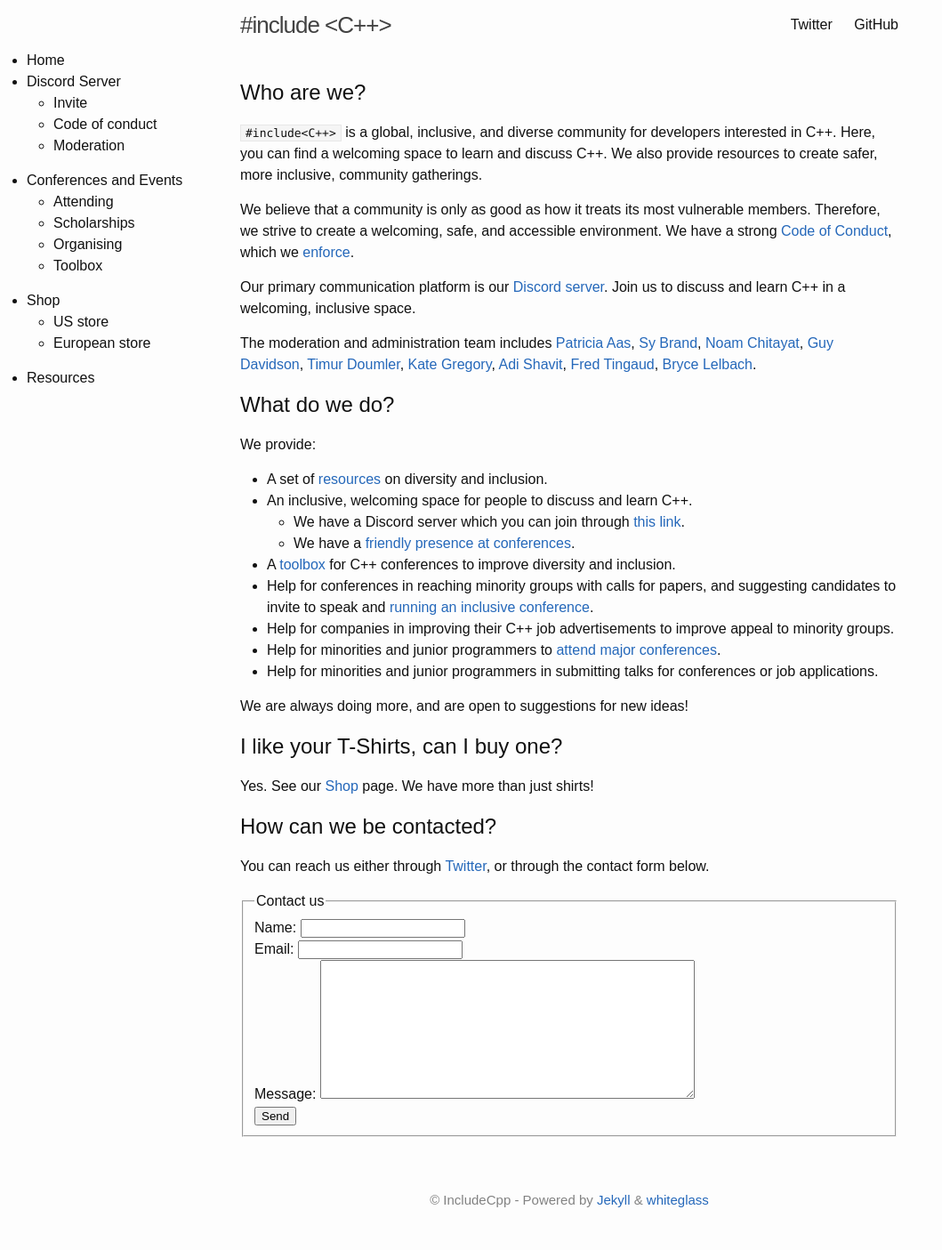
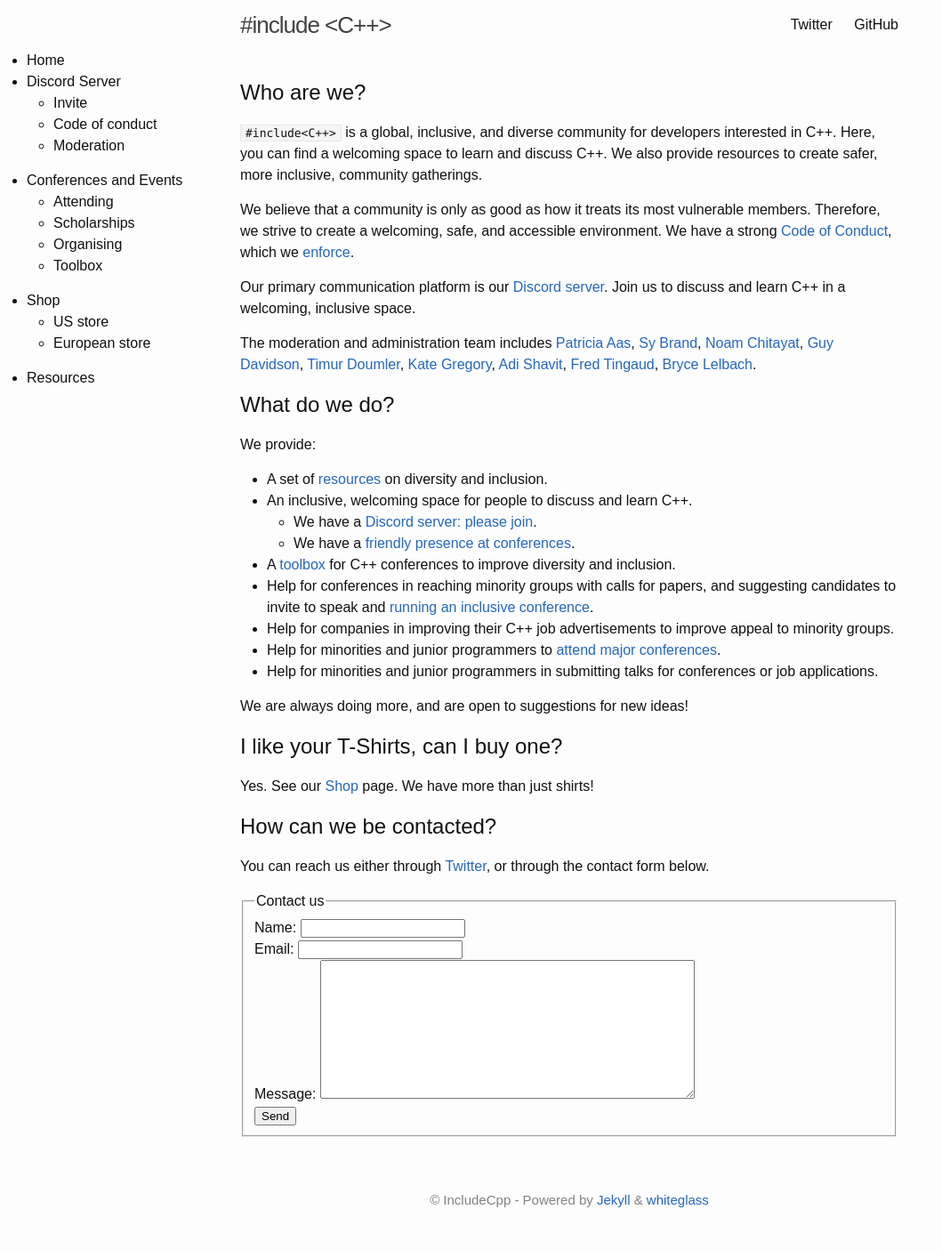
Before and after one commit to include-cpp/include-cpp.github.io, a Jekyll site: the page built from index.md, in a window 1280 px wide. Shown: the whole page at 89% size, without its empty margins (0-1059 px from the left). Built offline with Jekyll 4.4.1, drawn with Linux system fonts in a browser that asks for light colours; our own code applies the rules of GitHub Pages for plain Markdown files.

Commit message:
Improve a hyperlink

```diff
--- a/index.md
+++ b/index.md
@@ -18,7 +18,7 @@ We provide:
 
 - A set of [resources](/resources) on diversity and inclusion.
 - An inclusive, welcoming space for people to discuss and learn C++.
-  - We have a Discord server which you can join through [this link](https://discord.gg/ZPErMGW).
+  - We have a [Discord server: please join](https://discord.gg/ZPErMGW).
   - We have a [friendly presence at conferences](/attending-conferences).
 - A [toolbox](https://github.com/include-cpp/toolboxes) for C++ conferences to improve diversity and inclusion.
 - Help for conferences in reaching minority groups with calls for papers, and suggesting candidates to invite to speak and <a class="page-link" href="/organising-conferences/">running an inclusive conference</a>.
```
